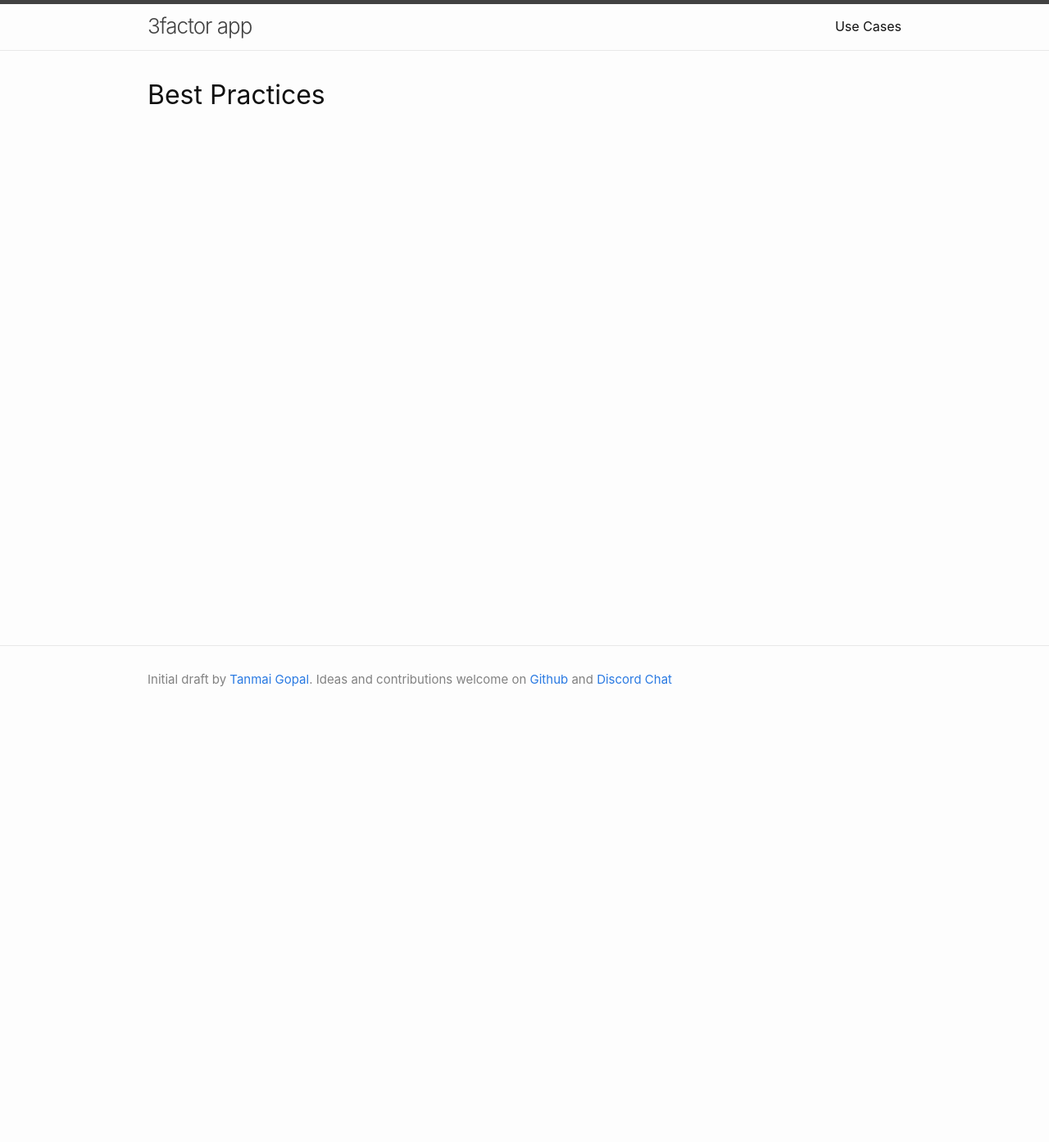
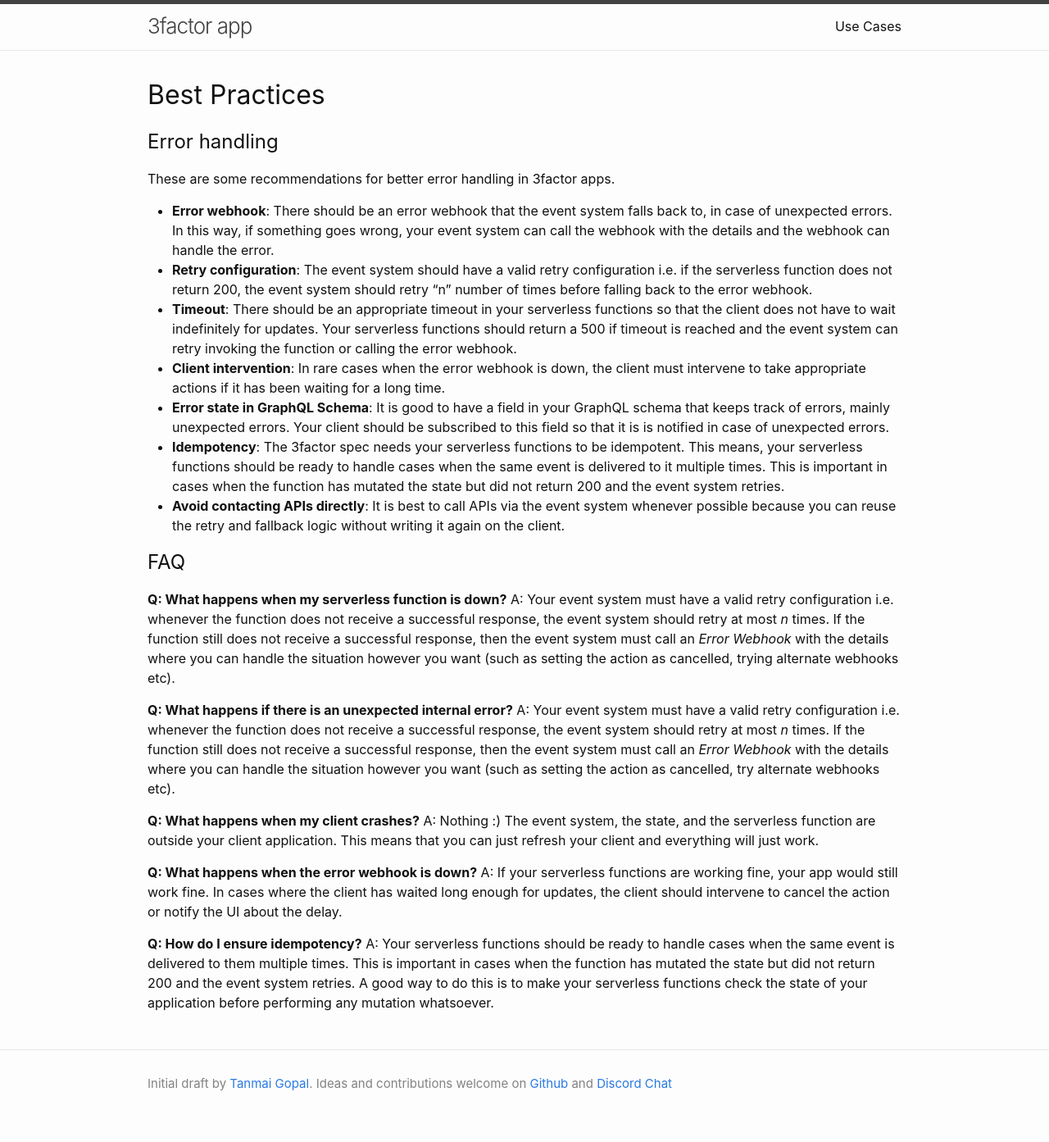
Before and after one commit to hasura/3factor, a Jekyll site: the page built from best-practices.md, in a window 1280 px wide. Shown: the whole page at 82% size. Built offline with Jekyll 4.4.1, drawn with Linux system fonts in a browser that asks for light colours; our own code applies the rules of GitHub Pages for plain Markdown files; before the commit the page ends 900 px from its top, so only the background shows below that.

Commit message:
add best practices doc

```diff
--- a/best-practices.md
+++ b/best-practices.md
@@ -1 +1,30 @@
 # Best Practices
+
+## Error handling
+
+These are some recommendations for better error handling in 3factor apps.
+
+- **Error webhook**: There should be an error webhook that the event system falls back to, in case of unexpected errors. In this way, if something goes wrong, your event system can call the webhook with the details and the webhook can handle the error.
+- **Retry configuration**: The event system should have a valid retry configuration i.e. if the serverless function does not return 200, the event system should retry "n" number of times before falling back to the error webhook.
+- **Timeout**: There should be an appropriate timeout in your serverless functions so that the client does not have to wait indefinitely for updates. Your serverless functions should return a 500 if timeout is reached and the event system can retry invoking the function or calling the error webhook.
+- **Client intervention**: In rare cases when the error webhook is down, the client must intervene to take appropriate actions if it has been waiting for a long time.
+- **Error state in GraphQL Schema**: It is good to have a field in your GraphQL schema that keeps track of errors, mainly unexpected errors. Your client should be subscribed to this field so that it is is notified in case of unexpected errors.
+- **Idempotency**: The 3factor spec needs your serverless functions to be idempotent. This means, your serverless functions should be ready to handle cases when the same event is delivered to it multiple times. This is important in cases when the function has mutated the state but did not return 200 and the event system retries.
+- **Avoid contacting APIs directly**: It is best to call APIs via the event system whenever possible because you can reuse the retry and fallback logic without writing it again on the client.
+
+## FAQ
+
+**Q: What happens when my serverless function is down?**
+A: Your event system must have a valid retry configuration i.e. whenever the function does not receive a successful response, the event system should retry at most *n* times. If the function still does not receive a successful response, then the event system must call an *Error Webhook* with the details where you can handle the situation however you want (such as setting the action as cancelled, trying alternate webhooks etc).
+
+**Q: What happens if there is an unexpected internal error?**
+A: Your event system must have a valid retry configuration i.e. whenever the function does not receive a successful response, the event system should retry at most *n* times. If the function still does not receive a successful response, then the event system must call an *Error Webhook* with the details where you can handle the situation however you want (such as setting the action as cancelled, try alternate webhooks etc).
+
+**Q: What happens when my client crashes?**
+A: Nothing :) The event system, the state, and the serverless function are outside your client application. This means that you can just refresh your client and everything will just work.
+
+**Q: What happens when the error webhook is down?**
+A: If your serverless functions are working fine, your app would still work fine. In cases where the client has waited long enough for updates, the client should intervene to cancel the action or notify the UI about the delay.
+
+**Q: How do I ensure idempotency?**
+A: Your serverless functions should be ready to handle cases when the same event is delivered to them multiple times. This is important in cases when the function has mutated the state but did not return 200 and the event system retries. A good way to do this is to make your serverless functions check the state of your application before performing any mutation whatsoever.
```
